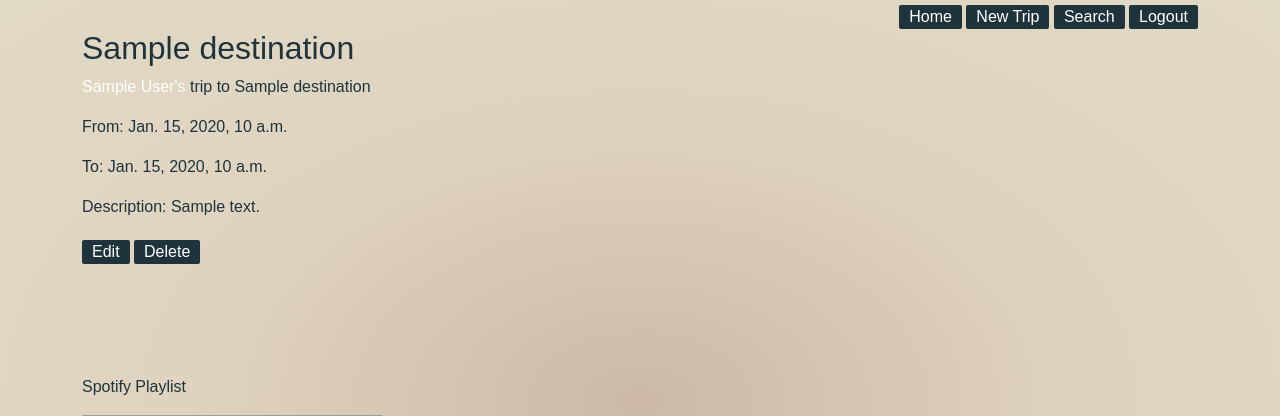
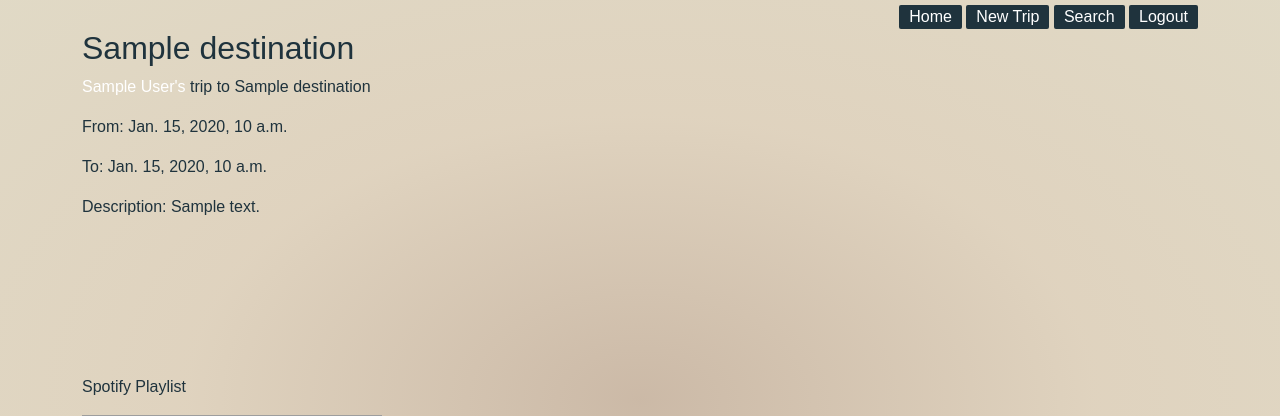
Before and after one commit to taylor-fancher/group_project, a Django app: template main/templates/trip.html in a window 1280 px wide. Shown: the top 416 px of the page. Run offline with Django 3.2, Linux system fonts and the light colour scheme; the template is opened without the code that fills it: most values are stand-ins (such as "Sample title", 1, 10 or a date in 2020); some libraries are stand-ins or nearby versions; some web fonts are replaced; grey boxes are pictures that could not be loaded.

```diff
--- a/main/templates/trip.html
+++ b/main/templates/trip.html
@@ -38,8 +38,9 @@
                     <p>From: {{trip.date_from}}</p>
                     <p>To: {{trip.date_to}}</p>
                     <p>Description: {{trip.description}}</p>
-                    <p><button><a href="/trip/{{trip.id}}/edit">Edit</a></button> <button><a
-                                href="/trip/{{trip.id}}/delete">Delete</a></button></p>
+                    {% if user.id == trip.uploaded_by_id.id %}
+                    <p><button><a href="/trip/{{trip.id}}/edit">Edit</a></button> <button><a href="/trip/{{trip.id}}/delete">Delete</a></button></p>
+                    {% endif %}
                 </div>
                 {%include "partials/map.html"%}
                 <div class="other col-md-6">
--- a/main/views.py
+++ b/main/views.py
@@ -83,6 +83,7 @@ def create_trip(request):
 
 def trip_info(request, trip_id):
     context = {
+        'user': User.objects.get(id=request.session['userid']),
         'trip': Trip.objects.get(id=trip_id)
     }
     return render(request, 'trip.html', context)
@@ -136,7 +137,7 @@ def delete_trip(request, trip_id):
 def user_profile(request, user_id):
     context = {
         'this_user': User.objects.get(id=user_id),
-        'trips': Trip.objects.filter(uploaded_by_id=request.session['userid'])
+        'trips': Trip.objects.filter(uploaded_by_id=User.objects.get(id=user_id))
     }
     return render(request, 'user_profile.html', context)
 
```
